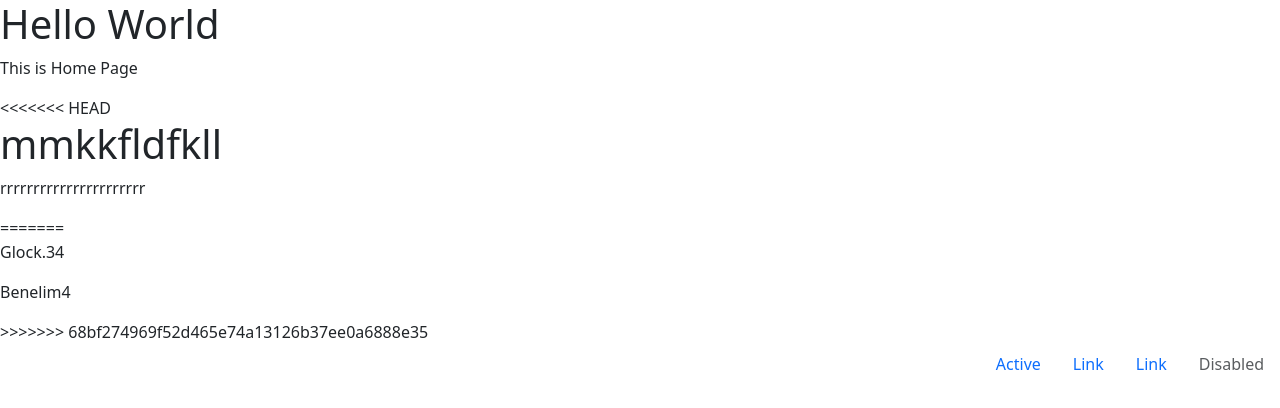
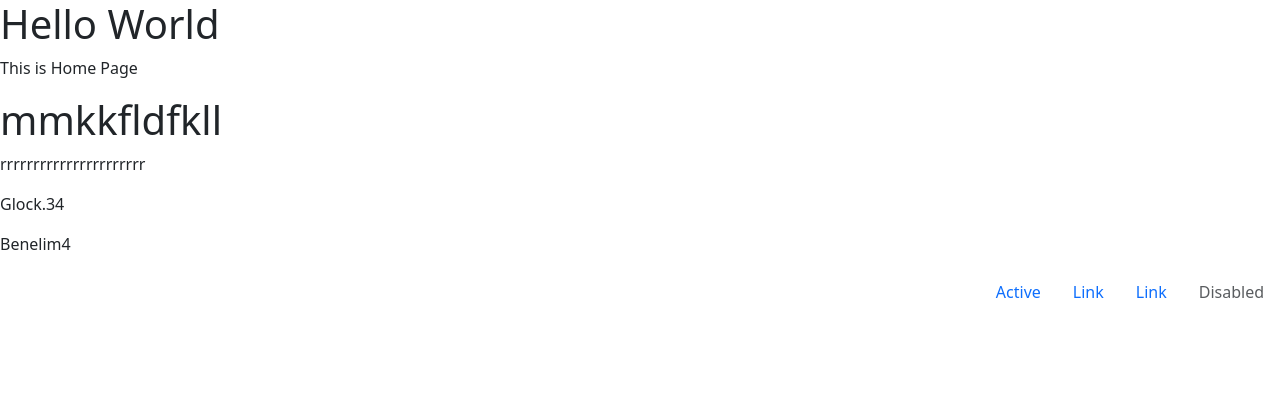
Before and after one commit to AONG44/learn-git, a plain HTML site: page index.html in a window 1280 px wide. Drawn offline with nearby package versions, Linux system fonts and the light colour scheme.

Commit message:
merge code

```diff
--- a/index.html
+++ b/index.html
@@ -9,14 +9,11 @@
 <body>
     <h1>Hello World</h1>
     <p>This is Home Page</p>
-<<<<<<< HEAD
     <h1>mmkkfldfkll</h1>
     <p>rrrrrrrrrrrrrrrrrrrrrr</p>
 
-=======
     <p>Glock.34</p>
     <p>Benelim4</p>
->>>>>>> 68bf274969f52d465e74a13126b37ee0a6888e35
     <ul class="nav justify-content-end">
         <li class="nav-item">
           <a class="nav-link active" aria-current="page" href="#">Active</a>
```
